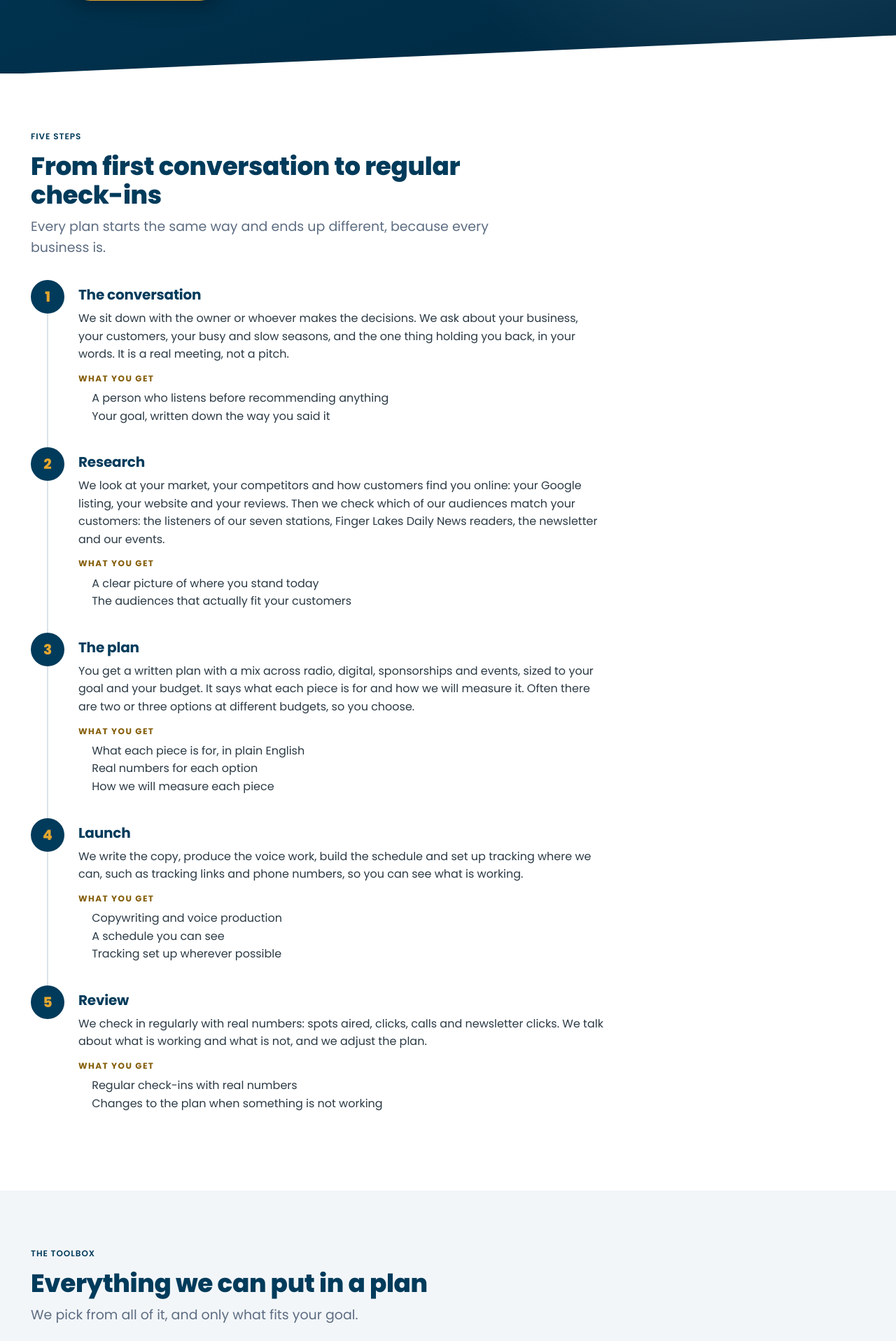
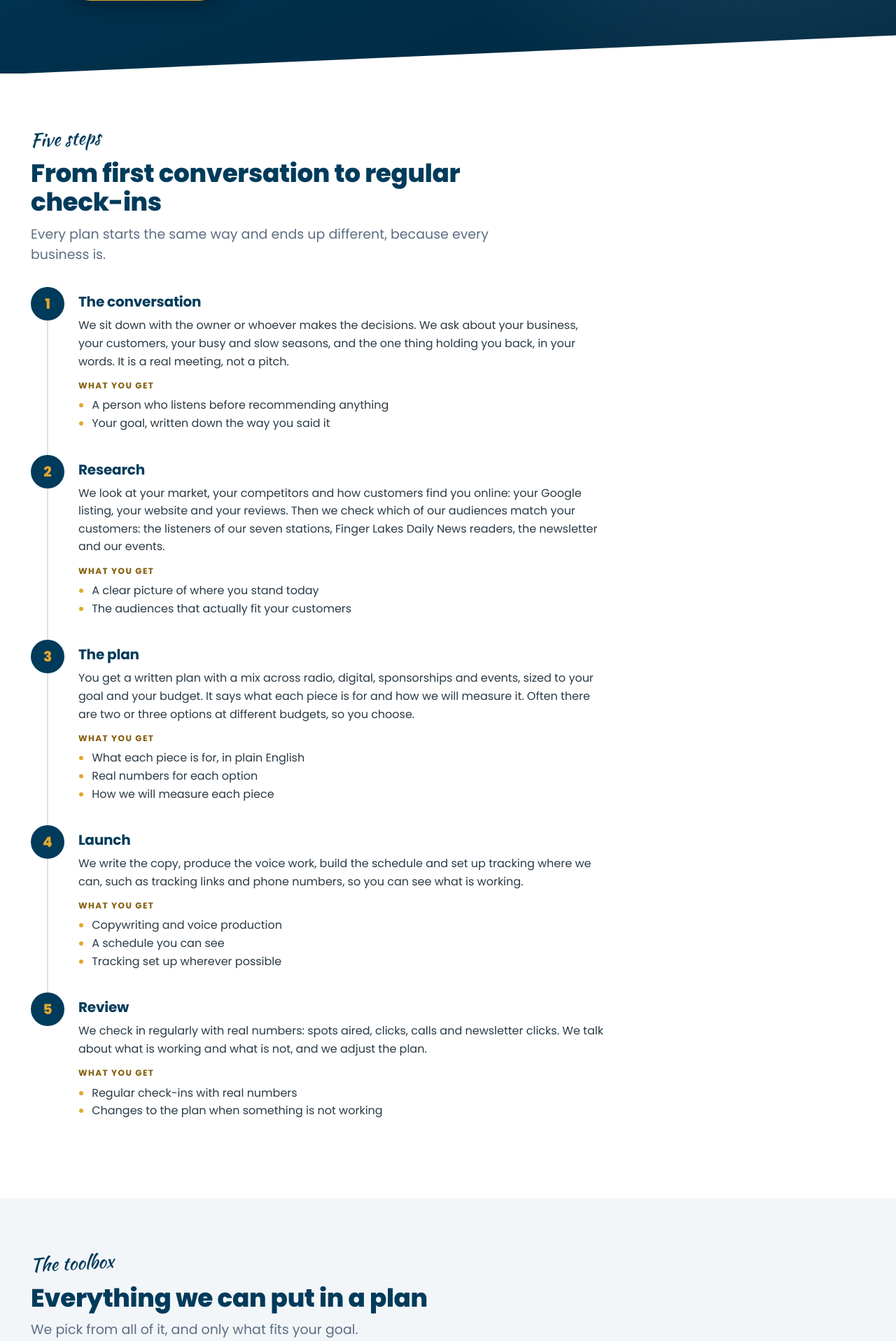
Before and after one commit to shswanson/flxlocalmedia, a WordPress theme: template page-templates/template-process.php in a window 1280 px wide. Shown: the part 432-2348 px from the top of the page at 70% size. Run offline with PHP 8.4 and a stand-in for WordPress, Linux system fonts and the light colour scheme; the site name, menu and one post (Sample post) are stand-ins, and other content is empty.

Commit message:
How-we-work: share image, station tile styles, step bullets; shorter homepage hero
Co-Authored-By: Claude Opus 5.5 <noreply@anthropic.com>

```diff
--- a/assets/css/site-pages.css
+++ b/assets/css/site-pages.css
@@ -1731,6 +1731,11 @@ body.flxlm-pg-band .cta-banner {
 .flxlm-pg .hw-step__gets {
 	margin: 0;
 	padding-left: 1.2em;
+	list-style: disc;
+}
+
+.flxlm-pg .hw-step__gets li::marker {
+	color: var(--pg-gold);
 }
 
 .flxlm-pg .hw-stations {
--- a/front-page.php
+++ b/front-page.php
@@ -33,8 +33,8 @@ get_header();
 	<section class="hb-hero hb-hero--home" aria-labelledby="hb-title">
 		<div class="hb-wrap hb-hero__inner">
 			<p class="flx-eyebrow">Local Solutions for Local Businesses</p>
-			<h1 class="hb-title" id="hb-title">Your customers are on the road across the Finger&nbsp;Lakes every day. <span>What are they hearing about&nbsp;you?</span></h1>
-			<p class="hb-lead">Most local businesses advertise in one place and hope for the best. We put you where your customers already are: on 7 radio stations, across digital, at community events, and in the local news.</p>
+			<h1 class="hb-title" id="hb-title">What are your customers <span>hearing about&nbsp;you?</span></h1>
+			<p class="hb-lead">Seven radio stations, the local news site and its daily email, in one plan built for your business.</p>
 			<div class="hb-actions">
 				<a class="hb-btn hb-btn--primary" href="<?php echo esc_url( flxlm_hub_contact_url() ); ?>">Get a free plan</a>
 				<a class="hb-btn hb-btn--ghost" href="<?php echo esc_url( home_url( '/solutions/' ) ); ?>">Our Solutions</a>
--- a/inc/site-hubs.php
+++ b/inc/site-hubs.php
@@ -272,7 +272,7 @@ function flxlm_enqueue_site_hubs_assets() {
 	$is_hub   = is_page_template( 'page-templates/template-solutions-radio.php' );
 	$is_proof = is_page_template( 'page-templates/template-testimonials.php' );
 	$is_home  = is_front_page();
-	$is_sol   = is_page_template( 'page-templates/template-solutions.php' ); // Reuses the station tiles.
+	$is_sol   = is_page_template( array( 'page-templates/template-solutions.php', 'page-templates/template-process.php' ) ); // Reuse the station tiles.
 	if ( ! $is_hub && ! $is_proof && ! $is_home && ! $is_sol ) {
 		return;
 	}
--- a/page-templates/template-process.php
+++ b/page-templates/template-process.php
@@ -77,7 +77,7 @@ flxlm_pg_open();
 <section class="section sol-sec" aria-labelledby="hw-steps">
 	<div class="sol-wrap">
 		<div class="sol-head">
-			<span class="section__eyebrow">Five steps</span>
+			<span class="flx-eyebrow">Five steps</span>
 			<h2 class="section__title" id="hw-steps">From first conversation to regular check-ins</h2>
 			<p class="sol-head__text">Every plan starts the same way and ends up different, because every business is.</p>
 		</div>
@@ -104,7 +104,7 @@ flxlm_pg_open();
 <section class="section section--gray sol-sec" aria-labelledby="hw-all">
 	<div class="sol-wrap">
 		<div class="sol-head">
-			<span class="section__eyebrow">The toolbox</span>
+			<span class="flx-eyebrow">The toolbox</span>
 			<h2 class="section__title" id="hw-all">Everything we can put in a plan</h2>
 			<p class="sol-head__text">We pick from all of it, and only what fits your goal.</p>
 		</div>
@@ -146,7 +146,7 @@ flxlm_pg_open();
 <section class="section sol-sec" aria-labelledby="hw-proof">
 	<div class="sol-wrap">
 		<div class="sol-head">
-			<span class="section__eyebrow">In their words</span>
+			<span class="flx-eyebrow">In their words</span>
 			<h2 class="section__title" id="hw-proof">What working with us looks like</h2>
 		</div>
 		<div class="testimonial-grid">
@@ -165,7 +165,7 @@ flxlm_pg_open();
 <section class="section section--gray sol-sec" aria-labelledby="hw-faq">
 	<div class="sol-wrap">
 		<div class="sol-head">
-			<span class="section__eyebrow">Straight answers</span>
+			<span class="flx-eyebrow">Straight answers</span>
 			<h2 class="section__title" id="hw-faq">Questions people ask first</h2>
 		</div>
 		<div class="hw-faq">
```
Also changed, not shown: assets/images/og/how-we-work.png (added).
